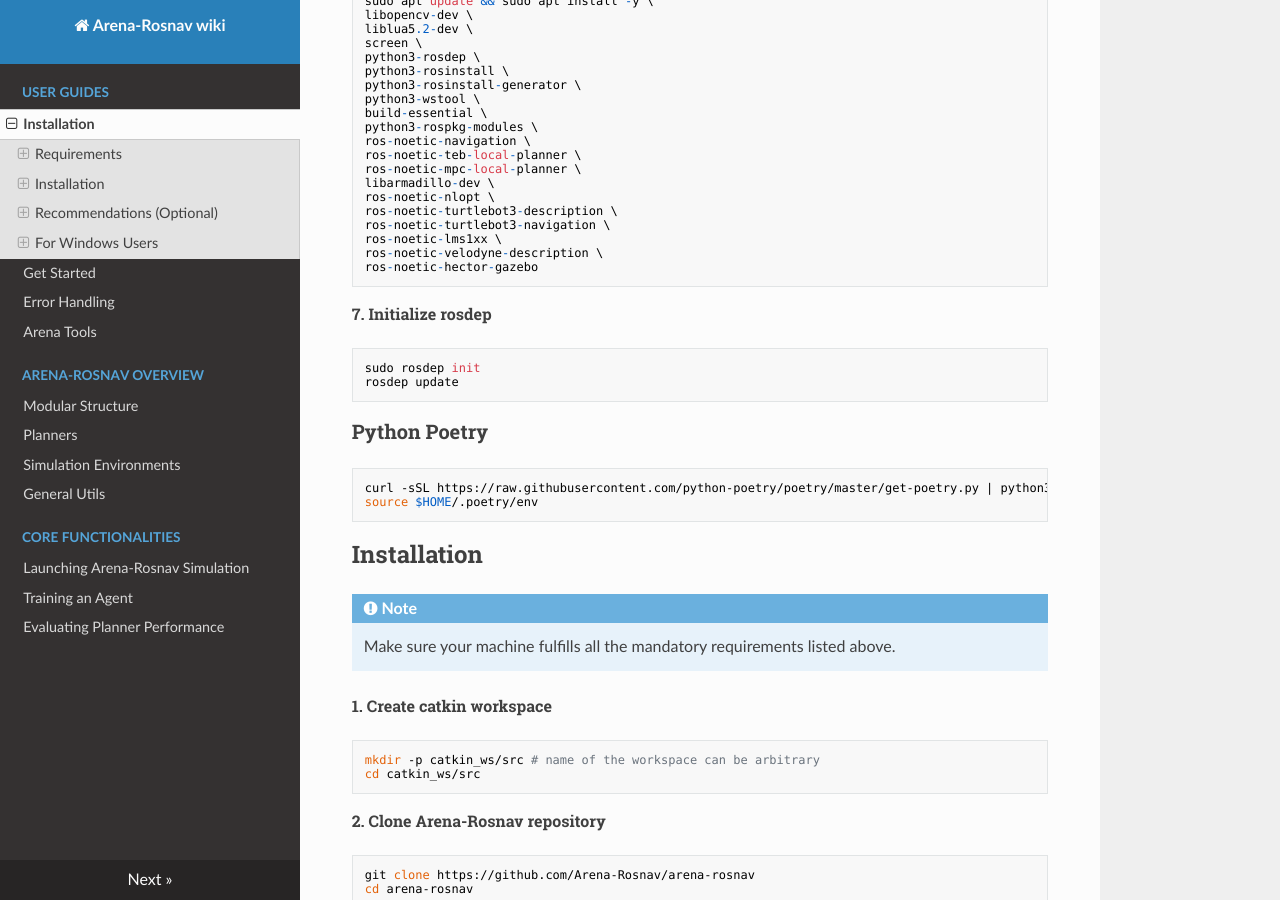
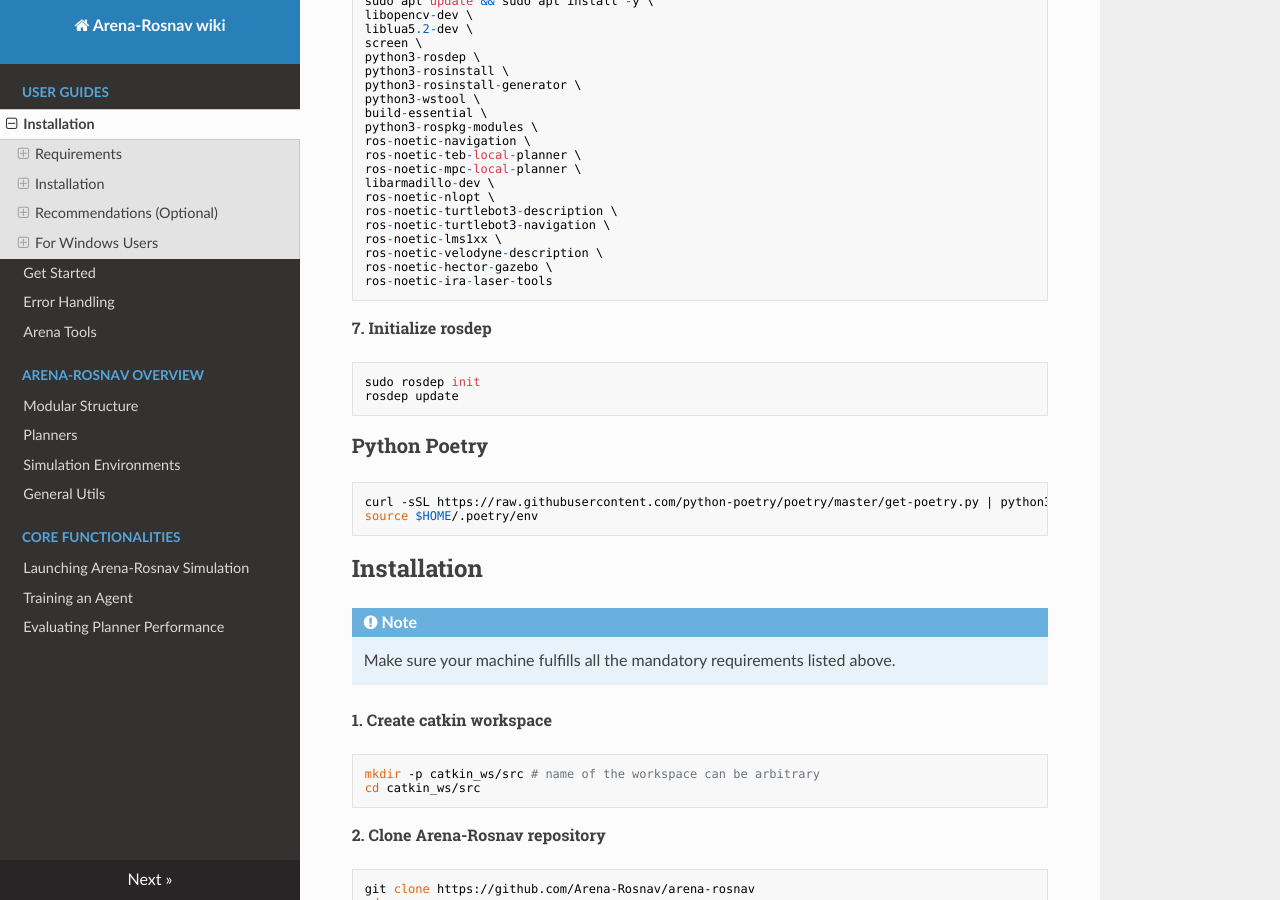
Before and after one commit to Arena-Rosnav/.github, an MkDocs documentation site: the page built from docs/user_guides/installation.md, in a window 1280 px wide and 900 px high, scrolled down 1115 px. Built offline with MkDocs 1.6.1, drawn with Linux system fonts in a browser that asks for light colours; nearby versions of some CDN libraries; comment, search, counter and statistics services are not loaded.

Commit message:
Adding another package to installation

````diff
--- a/docs/user_guides/installation.md
+++ b/docs/user_guides/installation.md
@@ -71,7 +71,8 @@
 ros-noetic-turtlebot3-navigation \
 ros-noetic-lms1xx \
 ros-noetic-velodyne-description \
-ros-noetic-hector-gazebo
+ros-noetic-hector-gazebo \
+ros-noetic-ira-laser-tools
 ```
 
 ###### 7. Initialize rosdep
````
